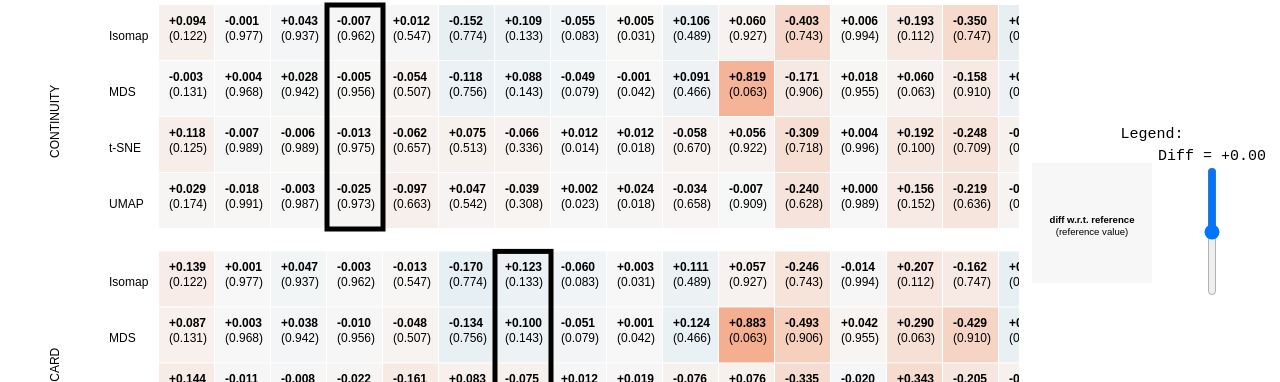
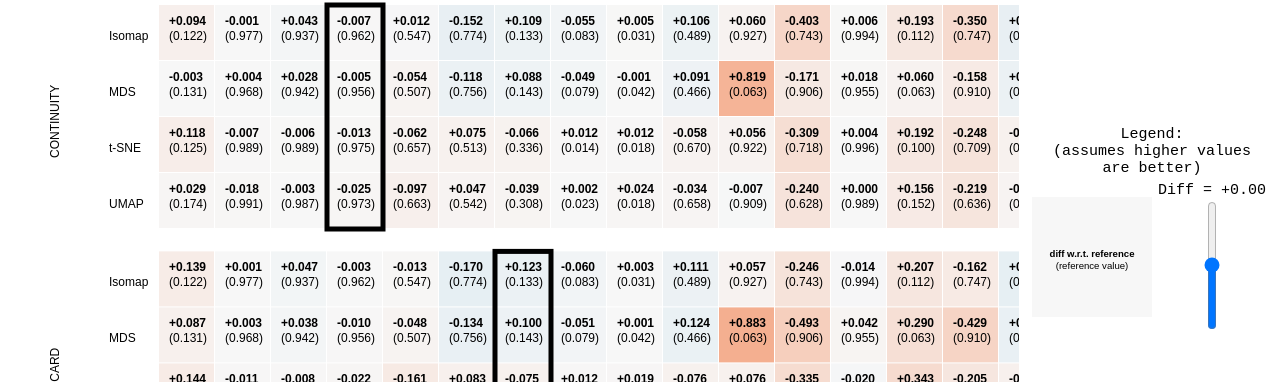
Before and after one commit to amreis/fool-proj-metrics, a React (Vite) app: page / in a window 1280 px wide. Shown: the part 192-574 px from the top of the page. Built offline with nearby package versions, Linux system fonts and the light colour scheme; no server answers.

Commit message:
improve legend

```diff
--- a/src/legend.tsx
+++ b/src/legend.tsx
@@ -2,6 +2,7 @@ import { useEffect, useRef, useState } from "react";
 import * as d3 from "d3";
 
 import { higherIsBetterScale } from "./common/scale";
+import style from "./styles/legend.module.css";
 
 interface Props {
   showDiffs: boolean;
@@ -41,23 +42,21 @@ const Legend = ({ showDiffs }: Props) => {
   }, [delta, showDiffs]);
 
   return (
-    <div style={{ display: "grid", marginTop: "30vh", marginLeft: "1vw" }}>
-      <i style={{ margin: "5px" }}>Legend: </i>
-      <div style={{ display: "inline-flex" }}>
-        <svg
-          ref={ref}
-          viewBox="0 0 300 300"
-          style={{
-            width: "50%",
-            height: "auto",
-          }}
-        />
-        <div style={{ alignContent: "center", display: "grid", width: "50%" }}>
+    <div className={style.container}>
+      <i className={style.legendLabel}>
+        Legend:
+        <br />
+        (assumes higher values are better)
+      </i>
+      <div className={style.svgContainer}>
+        <svg ref={ref} viewBox="0 0 300 300" className={style.graphics} />
+        <div className={style.controls}>
           <label htmlFor="delta-val">
             Diff = {(delta >= 0 ? "+" : "-") + Math.abs(delta).toFixed(2)}
           </label>
           <input
             type="range"
+            className={style.range}
             min={-5}
             max={5}
             step={0.2}
@@ -66,7 +65,6 @@ const Legend = ({ showDiffs }: Props) => {
               setDelta(e.target.valueAsNumber);
             }}
             value={delta}
-            style={{ writingMode: "vertical-lr", verticalAlign: "baseline" }}
           />
         </div>
       </div>
--- /dev/null
+++ b/src/styles/legend.module.css
@@ -0,0 +1,32 @@
+.container {
+  display: grid;
+  margin-top: 30vh;
+  margin-left: 1vw;
+}
+
+.legendLabel {
+  margin: 5px;
+}
+
+.svgContainer {
+  display: inline-flex;
+}
+
+.graphics {
+  width: 50%;
+  height: auto;
+}
+
+.controls {
+  align-content: center;
+  display: grid;
+  width: 50%;
+}
+
+.range {
+  writing-mode: vertical-lr;
+  vertical-align: baseline;
+  rotate: 180deg;
+  -webkit-writing-mode: vertical-lr;
+  -ms-writing-mode: vertical-lr;
+}
```
